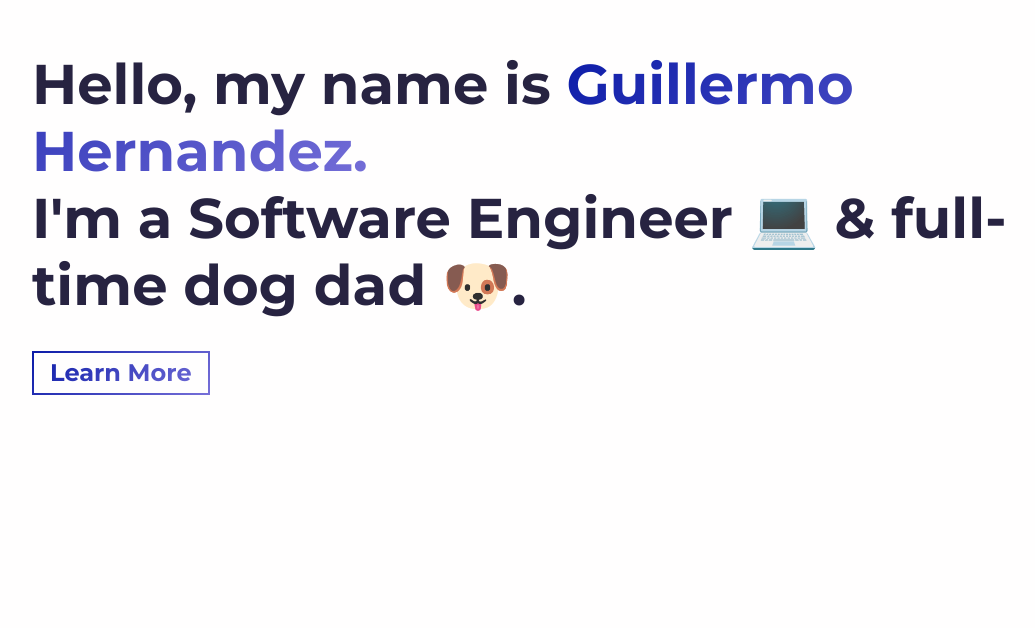
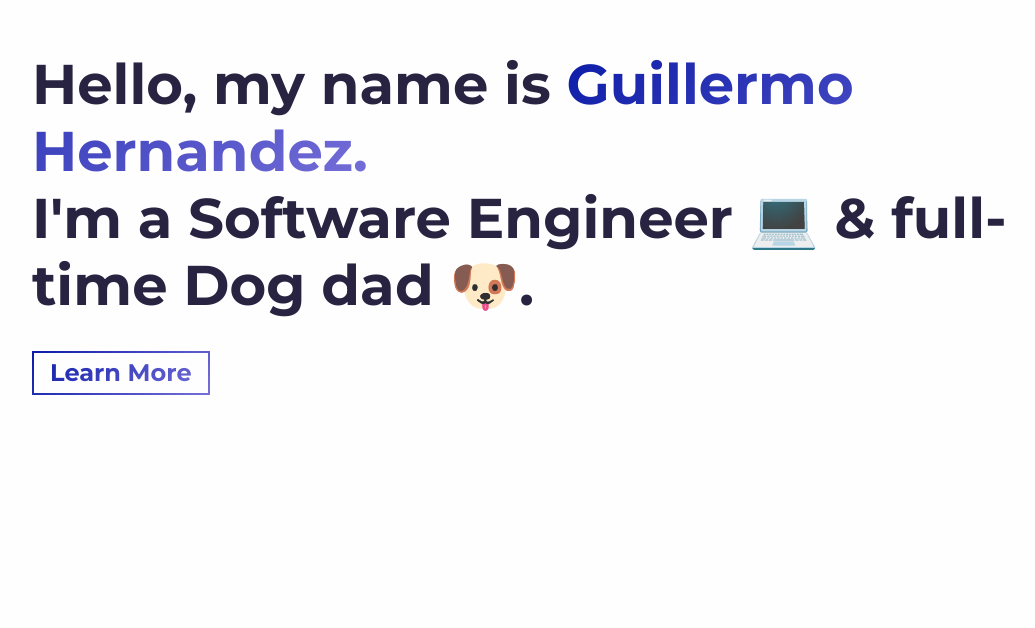
Before and after one commit to ghernandez24/my-portfolio, a Gatsby site: page / in a window 1280 px wide. Shown: the part 172-800 px from the top of the page, without its empty margins (53-1088 px from the left). Built offline with nearby package versions, Linux system fonts and the light colour scheme; Gatsby itself is replaced by a stand-in of ours.

Commit message:
fixed bugs"

```diff
--- a/src/User/data.js
+++ b/src/User/data.js
@@ -9,7 +9,7 @@ export const headData = {
 export const heroData = {
   title: 'Hello, my name is',
   name: 'Guillermo Hernandez.',
-  subtitle: "I'm a Software Engineer 💻 & full-time dog dad 🐶.",
+  subtitle: "I'm a Software Engineer 💻 & full-time Dog dad 🐶.",
   cta: 'Learn More',
 };
 
--- a/src/components/Hero/Hero.jsx
+++ b/src/components/Hero/Hero.jsx
@@ -26,10 +26,9 @@ const Header = () => {
       <Container>
         <Fade left={isDesktop} bottom={isMobile} duration={1000} delay={500} distance="30px">
           <h1 className="hero-title">
-            {title || 'Hi, my name is'}{' '}
-            <span className="text-color-main">{name || 'Your Name'}</span>
+            {title} <span className="text-color-main">{name}</span>
             <br />
-            {subtitle || "I'm the Unknown Developer."}
+            {subtitle}
           </h1>
         </Fade>
         <Fade left={isDesktop} bottom={isMobile} duration={1000} delay={1000} distance="30px">
```
